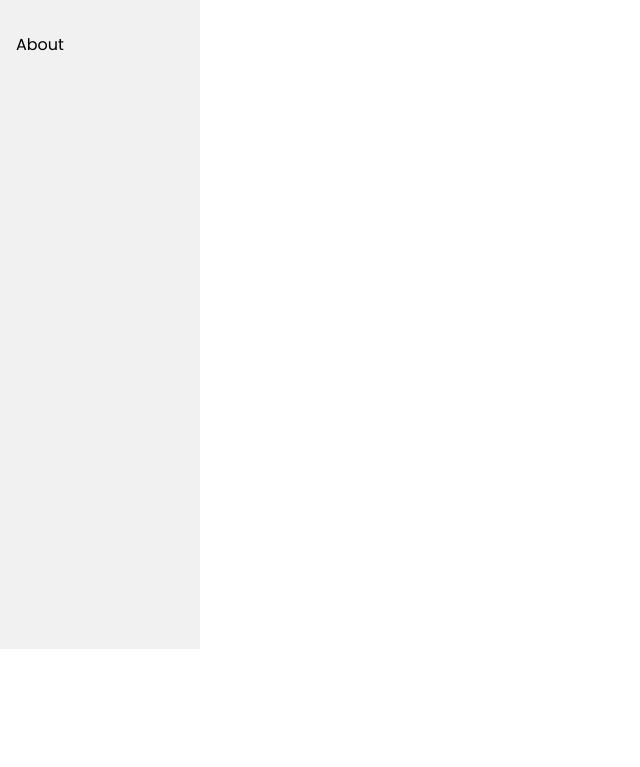
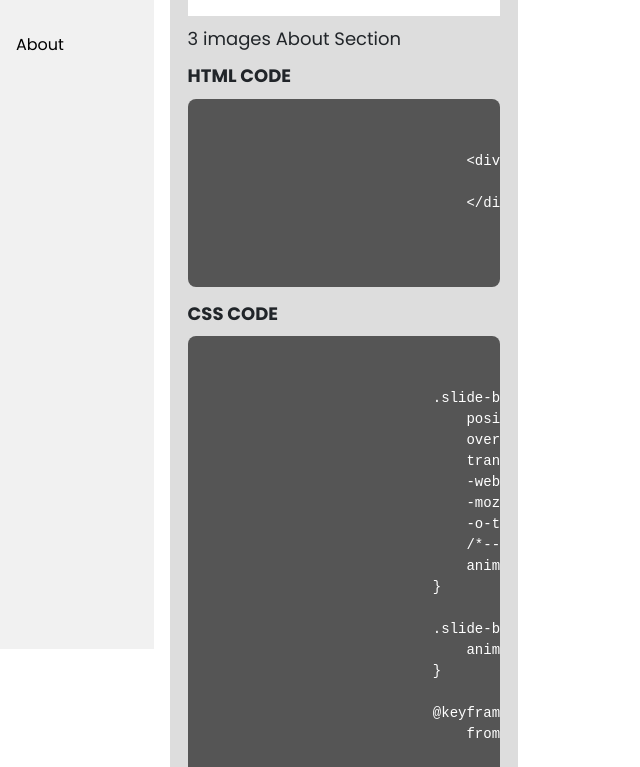
Before and after one commit to Risad212/clonex, a plain HTML site: page index.html in a window 1280 px wide. Shown: the part 151-918 px from the top of the page, without its empty margins (0-640 px from the left). Drawn offline with nearby package versions, Linux system fonts and the light colour scheme.

Commit message:
next eparement

```diff
--- a/index.html
+++ b/index.html
@@ -12,23 +12,87 @@
     <link href="https://fonts.googleapis.com/css2?family=Poppins:wght@400;700&display=swap" rel="stylesheet">
     <link href="https://cdn.jsdelivr.net/npm/bootstrap@5.2.3/dist/css/bootstrap.min.css" rel="stylesheet"
         integrity="sha384-rbsA2VBKQhggwzxH7pPCaAqO46MgnOM80zW1RWuH61DGLwZJEdK2Kadq2F9CUG65" crossorigin="anonymous">
+    <!-- <link rel="stylesheet" href="https://cdn.jsdelivr.net/npm/prismjs@1.25.0/themes/prism.min.css"> -->
     <link rel="stylesheet" href="style.css">
 </head>
 
 <body>
 
 
+    <main>
         <div class="sidebar">
             <a class="active" href="#home">Home</a>
-        <a href="#news">Button</a>
-        <a href="#contact">Form</a>
+            <a href="#news">News</a>
+            <a href="#contact">Contact</a>
             <a href="#about">About</a>
           </div>
 
           <div class="content">
-        <textarea type="text" value="Hello World" id="myInput">
-        <button onclick="myFunction()">Copy text</button>
+            <div class="row g-4">
+               <div class="col-lg-4">
+                  <div class="component">
+                      <img class="img-fluid" src="media/about/about-3-image.png" alt="">
+                       <h4 class="component-title">3 images About Section</h4>
+                       <div class="code-area">
+                          <h4 class="html-label">HTML CODE</h4>
+                          <pre class="code-block">
+                            <xmp>
+                                <div class="test-slide">
+                                    <a class="boxed-btn4" href="trip.html">More Places</a>
                                 </div>
+                            </xmp>
+                          </pre>
+                       </div>
+
+                       <div class="code-area">
+                        <h4 class="html-label">CSS CODE</h4>
+                        <pre class="code-block">
+                          <xmp>
+                            .slide-button {
+                                position: relative;
+                                overflow: hidden;
+                                transition: all .3s ease-in-out;
+                                -webkit-transition: 0.3s ease-in-out;
+                                -moz-transition: 0.3s ease-in-out;
+                                -o-transition: 0.3s ease-in-out;
+                                /*-- optional ---*/
+                                animation: leave 0.4s forwards;
+                            }
+
+                            .slide-button:hover {
+                                animation: hover 0.4s forwards;
+                            }
+
+                            @keyframes hover {
+                                from {
+                                    box-shadow: inset 0 0 0 0.01px var(--primary-color);
+                                }
+
+                                to {
+                                    box-shadow: inset 8.79928em 0 0 0.01px var(--primary-color);
+                                    color: #fff;
+                                }
+                            }
+
+                            @keyframes leave {
+                                from {
+                                    box-shadow: inset -8.79928em 0 0 0.01px var(--primary-color);
+                                    color: #fff;
+                                }
+
+                                to {
+                                    box-shadow: inset 0 0 0 0.01px var(--primary-color);
+                                }
+                            }
+
+                          </xmp>
+                        </pre>
+                     </div>
+                  </div>
+               </div>
+            </div>
+          </div>
+    </main>
 
 
 
@@ -38,6 +102,8 @@
     <script src="https://cdn.jsdelivr.net/npm/bootstrap@5.2.3/dist/js/bootstrap.bundle.min.js"
         integrity="sha384-kenU1KFdBIe4zVF0s0G1M5b4hcpxyD9F7jL+jjXkk+Q2h455rYXK/7HAuoJl+0I4"
         crossorigin="anonymous"></script>
+        <script src="https://cdn.jsdelivr.net/npm/prismjs@1.25.0/prism.min.js"></script>
     <script src="app.js"></script>
 </body>
+
 </html>
--- a/style.css
+++ b/style.css
@@ -7,22 +7,29 @@
 
 body {
   font-family: 'Poppins', sans-serif;
+  overflow-x: hidden;
+  margin: 0;
+  padding: 0;
 }
 
 :root {
   --primary-color: #089c7e;
 }
 
+/*------------------------------------*/
+main{
+  display: flex;
+}
 
-/*------------------------------------*/
+/*-----------------------------------*/
 .sidebar {
   margin: 0;
   padding: 0;
-    width: 200px;
+  max-width: 12%;
   background-color: #f1f1f1;
-    position: fixed;
-    height: 100%;
+  height: 100vh;
   overflow: auto;
+  width: 100%;
 }
 
 .sidebar a {
@@ -33,7 +40,7 @@ body {
 }
 
 .sidebar a.active {
-    background-color: #04AA6D;
+  background-color: var(--primary-color);
   color: white;
 }
 
@@ -42,25 +49,37 @@ body {
   color: white;
 }
 
-  div.content {
-    margin-left: 200px;
-    padding: 1px 16px;
-    height: 1000px;
+/*--------------------------*/
+.content {
+  padding: 16px;
+  max-width: 88%;
+  width: 100%;
 }
 
-  @media screen and (max-width: 700px) {
-    .sidebar {
-      width: 100%;
-      height: auto;
-      position: relative;
-    }
-    .sidebar a {float: left;}
-    div.content {margin-left: 0;}
+.component {
+  background: #ddd;
+  padding: 18px;
 }
 
-  @media screen and (max-width: 400px) {
-    .sidebar a {
-      text-align: center;
-      float: none;
+.component-title{
+  margin-top: 12px;
+  font-size: 18px;
 }
+
+.code-area{
+  margin-top: 15px;
 }
+
+.html-label{
+  font-size: 18px;
+  font-weight: 700;
+  margin-bottom: 12px;
+}
+
+.code-block{
+  border-radius: 8px;
+  background: #555;
+  padding: 10px;
+  color: #fff;
+  text-align: left;
+}
```
Also changed, not shown: media/about/about-3-image.png (added). Lines whose indentation alone changed are shown as unchanged.
